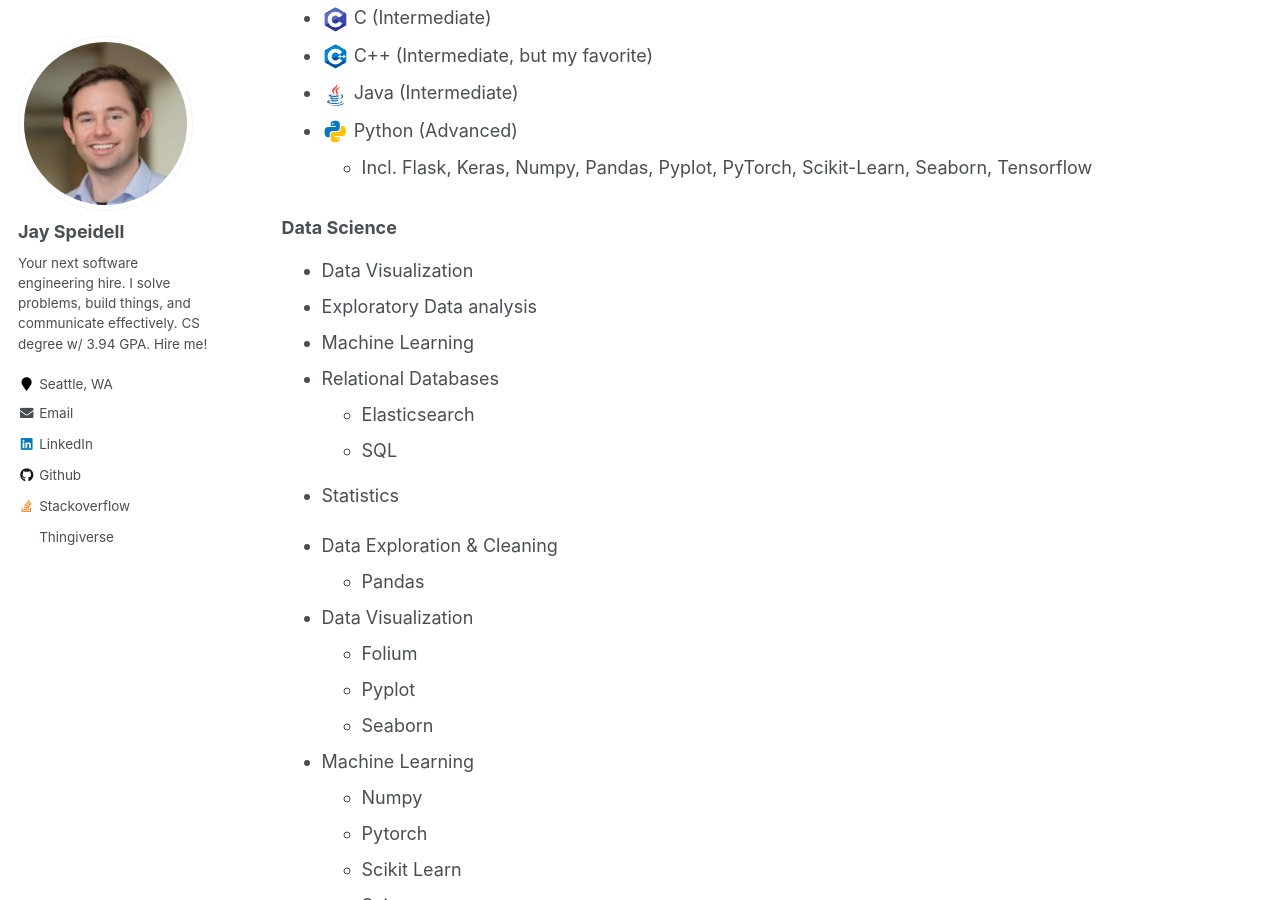
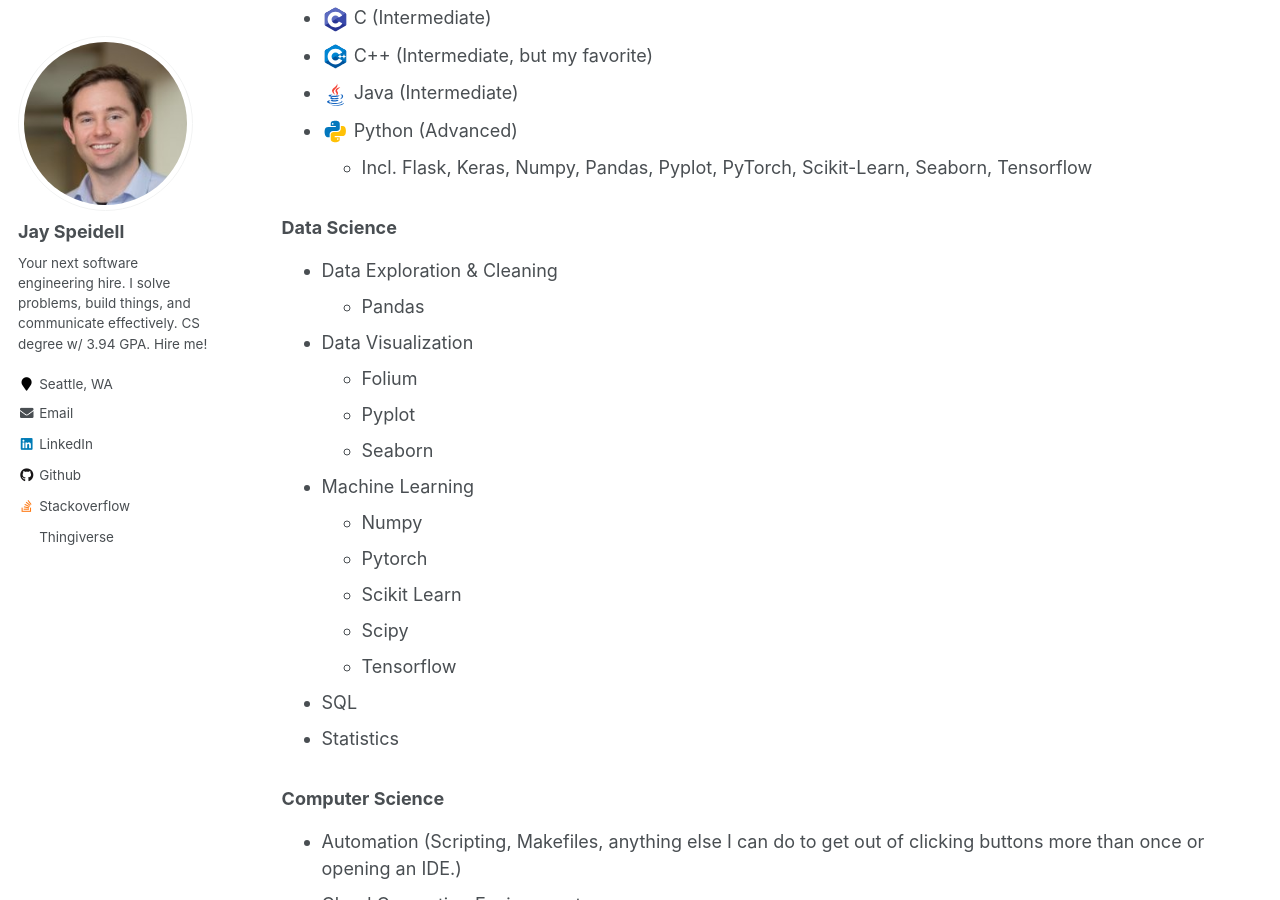
Before and after one commit to jayspeidell/jayspeidell.github.io, a Jekyll site: the page built from _pages/cv.md, in a window 1280 px wide and 900 px high, scrolled down 3648 px. Built offline with Jekyll 4.4.1, drawn with Linux system fonts in a browser that asks for light colours.

Commit message:
Update cv.md

```diff
--- a/_pages/cv.md
+++ b/_pages/cv.md
@@ -138,14 +138,6 @@ Developed a game in Python where you can fly a space ship over the surface of th
   * Incl. Flask, Keras, Numpy, Pandas, Pyplot, PyTorch, Scikit-Learn, Seaborn, Tensorflow
 
 ### Data Science
-* Data Visualization
-* Exploratory Data analysis
-* Machine Learning
-* Relational Databases
-  * Elasticsearch
-  * SQL
-* Statistics
-
 * Data Exploration & Cleaning
   * Pandas
 * Data Visualization
```
